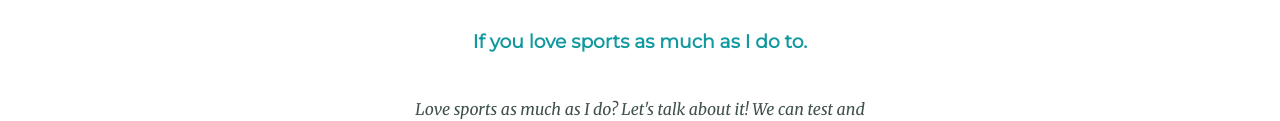
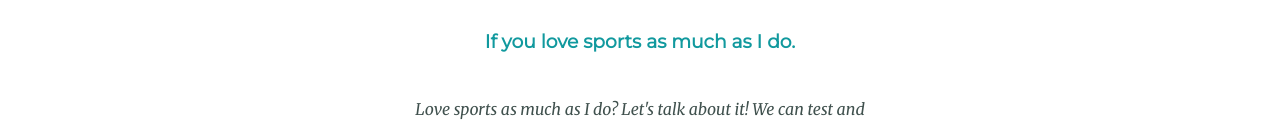
Before and after one commit to ecastrob/cv, a plain HTML site: page index.html in a window 1280 px wide. Shown: the part 2374-2495 px from the top of the page. Drawn offline with Linux system fonts and the light colour scheme.

Commit message:
Minor bugs fixed

```diff
--- a/index.html
+++ b/index.html
@@ -40,7 +40,7 @@
   <hr>
   <div class="contact-me">
     <h2>Get In Touch</h2>
-    <h3>If you love sports as much as I do to.</h3>
+    <h3>If you love sports as much as I do.</h3>
     <p class="contact-message">Love sports as much as I do? Let's talk about it! We can test and Automate your app while watching a game!</p>
     <a class="btn" href="mailto:elian.pitt@gmail.com">CONTACT ME</a>
   </div>
```
